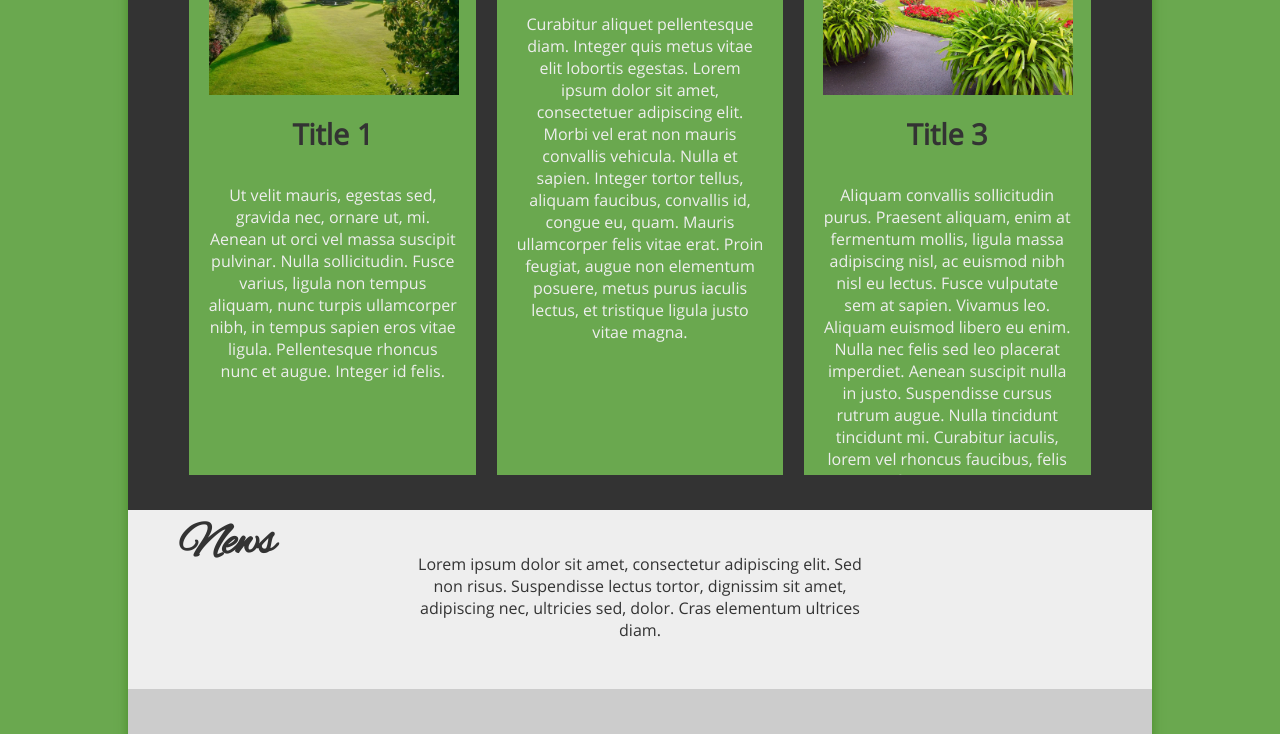
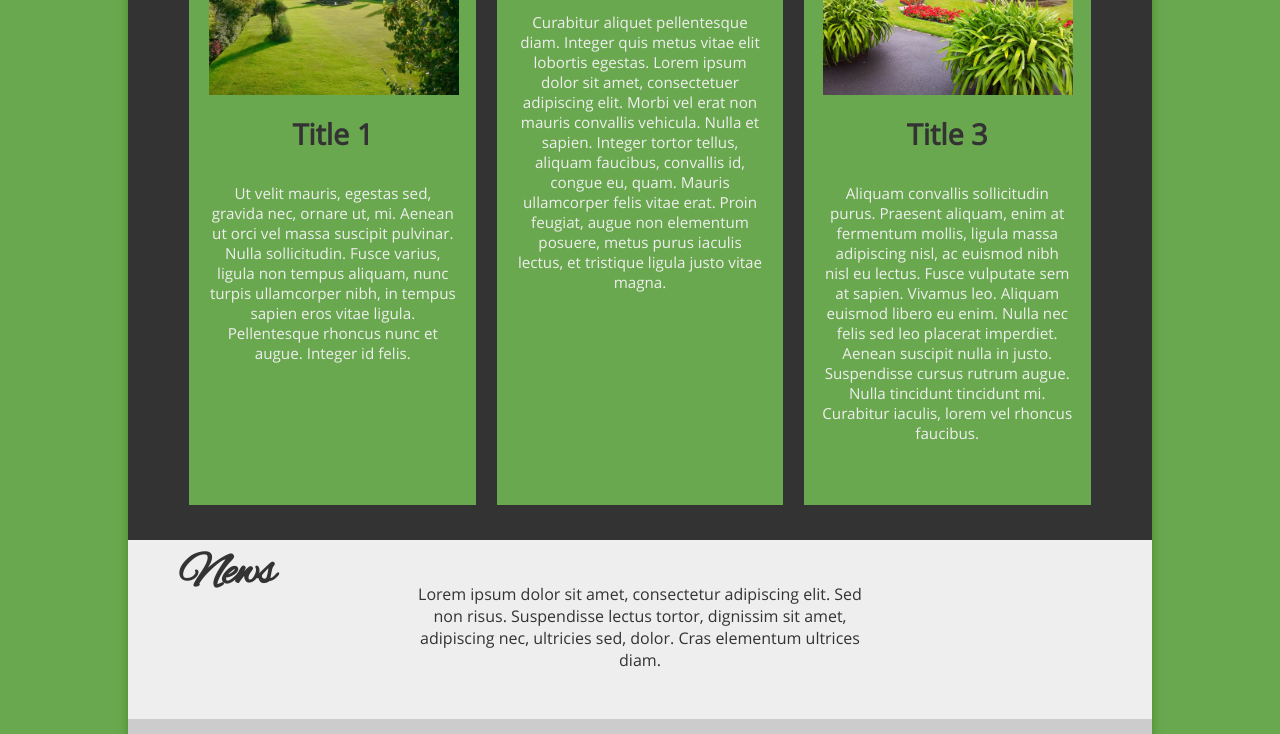
Before and after one commit to Bobysait/OCProject2Exercice, a plain HTML site: page index.html in a window 1280 px wide. Shown: the part 932-1666 px from the top of the page. Drawn offline with Linux system fonts and the light colour scheme; files whose address does not match are found by name.

Commit message:
resize text for box 2

```diff
--- a/index.css
+++ b/index.css
@@ -199,6 +199,9 @@
 				text-align			: left;
 			}
 
+		.section--text{
+				font-size			: 0.95em;
+		}
 
 	/* some usefull shortcut(s) for stuff... */
 
@@ -311,7 +314,7 @@
 				padding				: 2% 2% 2% 2%;
 				max-width			: 400px;
 				min-width			: 175px;
-				height				: 550px;
+				height				: 580px;
 				flex				: 1;
 				overflow			: auto;
 			}
--- a/index.html
+++ b/index.html
@@ -138,8 +138,7 @@
 											Nulla nec felis sed leo placerat imperdiet.
 											Aenean suscipit nulla in justo. Suspendisse cursus rutrum augue.
 											Nulla tincidunt tincidunt mi. Curabitur iaculis,
-											lorem vel rhoncus faucibus, felis magna fermentum augue,
-											et ultricies lacus lorem varius purus. Curabitur eu amet.
+											lorem vel rhoncus faucibus.
 								    	</p>
 								    </div>
 
```
